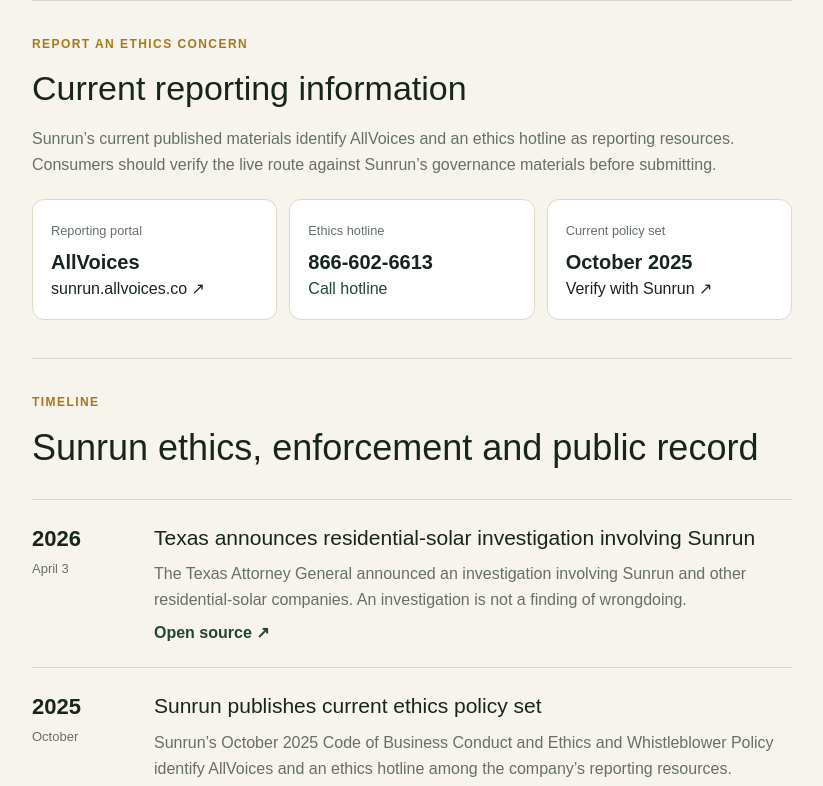
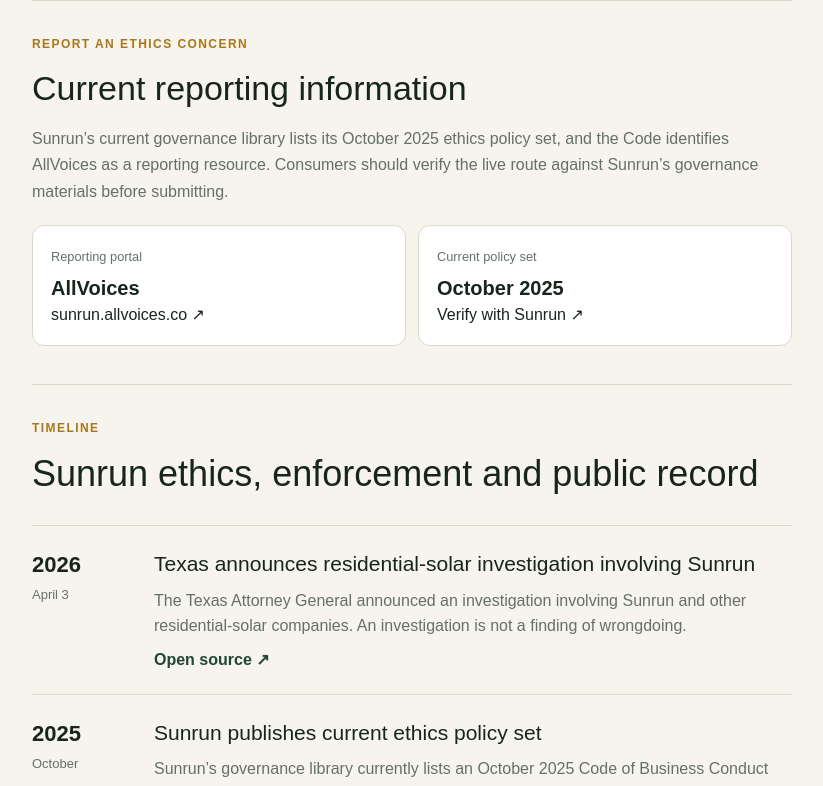
Before and after one commit to Decentralized-Rob/solar-consumer-research, a Next.js app: page /companies/sunrun/ethics-compliance/preview-a in a window 1280 px wide. Shown: the part 1220-2006 px from the top of the page, without its empty margins (228-1051 px from the left). Built offline with nearby package versions, Linux system fonts and the light colour scheme.

Commit message:
Align Sunrun previews with verified reporting sources

```diff
--- a/app/companies/sunrun/ethics-compliance/preview-shell.tsx
+++ b/app/companies/sunrun/ethics-compliance/preview-shell.tsx
@@ -6,7 +6,6 @@
 const leadershipUrl = "https://investors.sunrun.com/leadership-governance/executive-management";
 const allVoicesUrl = "https://sunrun.allvoices.co/";
 const codeUrl = "https://d1io3yog0oux5.cloudfront.net/_5069419c6c0a7a5b730d48e3b1411191/sunrun/db/405/3799/file/Code%2Bof%2BBusiness%2BConduct%2B%26%2BEthics_Oct_2025.pdf";
-const whistleblowerUrl = "https://d1io3yog0oux5.cloudfront.net/_c1eacf661f8f940cb0d1529a22a7aa53/sunrun/db/405/3801/file/Whistleblower%2BPolicy_Oct_2025.pdf";
 const vendorCodeUrl = "https://d1io3yog0oux5.cloudfront.net/_c9159127ad06b657d37a299d3e74348a/sunrun/db/405/3803/file/6.25_Vendor%2BCode%2BOf%2BConduct_v2.pdf";
 const ethicsLinkedInPost = "https://www.linkedin.com/posts/sunrun_at-sunrun-were-committed-to-upholding-the-activity-7251577600949522435-tGOM";
 const texasSource = "https://www.texasattorneygeneral.gov/news/releases/attorney-general-ken-paxton-launches-major-initiative-combat-widespread-fraud-companies-selling";
@@ -15,7 +14,7 @@
 
 const timeline = [
   ["2026", "April 3", "Texas announces residential-solar investigation involving Sunrun", "The Texas Attorney General announced an investigation involving Sunrun and other residential-solar companies. An investigation is not a finding of wrongdoing.", texasSource],
-  ["2025", "October", "Sunrun publishes current ethics policy set", "Sunrun’s October 2025 Code of Business Conduct and Ethics and Whistleblower Policy identify AllVoices and an ethics hotline among the company’s reporting resources.", governanceUrl],
+  ["2025", "October", "Sunrun publishes current ethics policy set", "Sunrun’s governance library currently lists an October 2025 Code of Business Conduct and Ethics and an October 2025 Whistleblower Policy. The Code identifies AllVoices as a reporting resource.", governanceUrl],
   ["2025", "May 22", "Arizona settlement involving Sunrun and Vivint Solar", "Arizona’s court-approved agreement resolved allegations concerning solar sales practices and included consumer-relief and complaint-handling terms. The companies denied the allegations.", arizonaSource],
   ["2024", "July 19", "Connecticut Attorney General files lawsuit naming Sunrun", "Connecticut alleged unlawful residential-solar sales conduct involving contracts, signatures, permits and non-functioning systems. Lawsuit allegations are not court findings.", connecticutSource],
 ] as const;
@@ -94,10 +93,9 @@
         <section style={sectionStyle}>
           <span style={labelStyle}>Report an ethics concern</span>
           <h2 style={{ fontSize: "clamp(24px, 3vw, 34px)", margin: "0 0 12px" }}>Current reporting information</h2>
-          <p style={{ maxWidth: 760, color: palette.muted, lineHeight: 1.65 }}>Sunrun’s current published materials identify AllVoices and an ethics hotline as reporting resources. Consumers should verify the live route against Sunrun’s governance materials before submitting.</p>
+          <p style={{ maxWidth: 760, color: palette.muted, lineHeight: 1.65 }}>Sunrun’s current governance library lists its October 2025 ethics policy set, and the Code identifies AllVoices as a reporting resource. Consumers should verify the live route against Sunrun’s governance materials before submitting.</p>
           <div style={{ display: "grid", gridTemplateColumns: "repeat(auto-fit,minmax(210px,1fr))", gap: 12, marginTop: 20 }}>
             <a href={allVoicesUrl} target="_blank" rel="noreferrer" style={{ padding: 18, border: `1px solid ${palette.border}`, borderRadius: 12, background: palette.panel, color: palette.ink, textDecoration: "none" }}><small style={{ color: palette.muted }}>Reporting portal</small><strong style={{ display: "block", marginTop: 5, fontSize: 20 }}>AllVoices</strong><span>sunrun.allvoices.co ↗</span></a>
-            <div style={{ padding: 18, border: `1px solid ${palette.border}`, borderRadius: 12, background: palette.panel }}><small style={{ color: palette.muted }}>Ethics hotline</small><strong style={{ display: "block", marginTop: 5, fontSize: 20 }}>866-602-6613</strong><a href="tel:+18666026613" style={{ color: palette.deep }}>Call hotline</a></div>
             <a href={governanceUrl} target="_blank" rel="noreferrer" style={{ padding: 18, border: `1px solid ${palette.border}`, borderRadius: 12, background: palette.panel, color: palette.ink, textDecoration: "none" }}><small style={{ color: palette.muted }}>Current policy set</small><strong style={{ display: "block", marginTop: 5, fontSize: 20 }}>October 2025</strong><span>Verify with Sunrun ↗</span></a>
           </div>
         </section>
@@ -121,7 +119,7 @@
           <div style={{ display: "grid", gridTemplateColumns: "repeat(auto-fit,minmax(220px,1fr))", gap: 12 }}>
             {[
               ["Code of Business Conduct and Ethics", "October 2025", codeUrl],
-              ["Whistleblower Policy", "October 2025", whistleblowerUrl],
+              ["Whistleblower Policy", "Current listing in Sunrun governance library", governanceUrl],
               ["Vendor Code of Conduct", "Vendor and partner standards", vendorCodeUrl],
               ["Governance Documents", "Current company library", governanceUrl],
               ["Ethics & Compliance Week", "Public Sunrun LinkedIn post", ethicsLinkedInPost],
@@ -162,7 +160,7 @@
           <span style={labelStyle}>The latest</span>
           <h2 style={{ fontSize: "clamp(26px, 3vw, 36px)", margin: "0 0 18px" }}>Current Sunrun research</h2>
           <div>
-            <article style={{ padding: "16px 0", borderTop: `1px solid ${palette.border}` }}><small style={{ color: palette.muted }}>September 6, 2026</small><h3 style={{ margin: "5px 0" }}>Sunrun ethics and compliance source guide</h3><p style={{ color: palette.muted, margin: 0 }}>AllVoices reporting, ethics documents, vendor standards and leadership responsibilities.</p></article>
+            <article style={{ padding: "16px 0", borderTop: `1px solid ${palette.border}` }}><small style={{ color: palette.muted }}>September 7, 2026</small><h3 style={{ margin: "5px 0" }}>Sunrun ethics and compliance source guide</h3><p style={{ color: palette.muted, margin: 0 }}>AllVoices reporting, ethics documents, vendor standards and leadership responsibilities.</p></article>
             <article style={{ padding: "16px 0", borderTop: `1px solid ${palette.border}` }}><small style={{ color: palette.muted }}>September 6, 2026</small><h3 style={{ margin: "5px 0" }}><Link href="/states/florida">Florida Sunrun roof dispute and consumer resource hub</Link></h3><p style={{ color: palette.muted, margin: 0 }}>Federal court source, Florida disclosure rules and reciprocal Sunrun research links.</p></article>
             <article style={{ padding: "16px 0", borderTop: `1px solid ${palette.border}` }}><small style={{ color: palette.muted }}>April 3, 2026</small><h3 style={{ margin: "5px 0" }}><a href={texasSource} target="_blank" rel="noreferrer">Texas residential-solar investigation involving Sunrun ↗</a></h3><p style={{ color: palette.muted, margin: 0 }}>Primary Attorney General source. Investigation status is kept separate from any finding.</p></article>
           </div>
```
